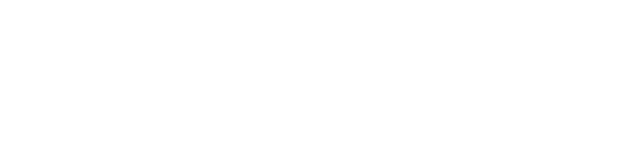
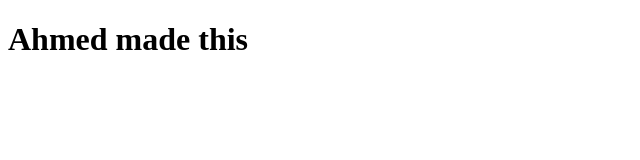
Before and after one commit to omerelkholy/NTI-lectures, a plain HTML site: page feature.html in a window 1280 px wide. Shown: the whole page, without its empty margins (0-640 px from the left). Drawn offline with Linux system fonts and the light colour scheme.

Commit message:
L: Add header indicating authorship

```diff
--- a/feature.html
+++ b/feature.html
@@ -6,6 +6,6 @@
     <title>Document</title>
 </head>
 <body>
-
+    <h1>Ahmed made this</h1>
 </body>
 </html>
```
